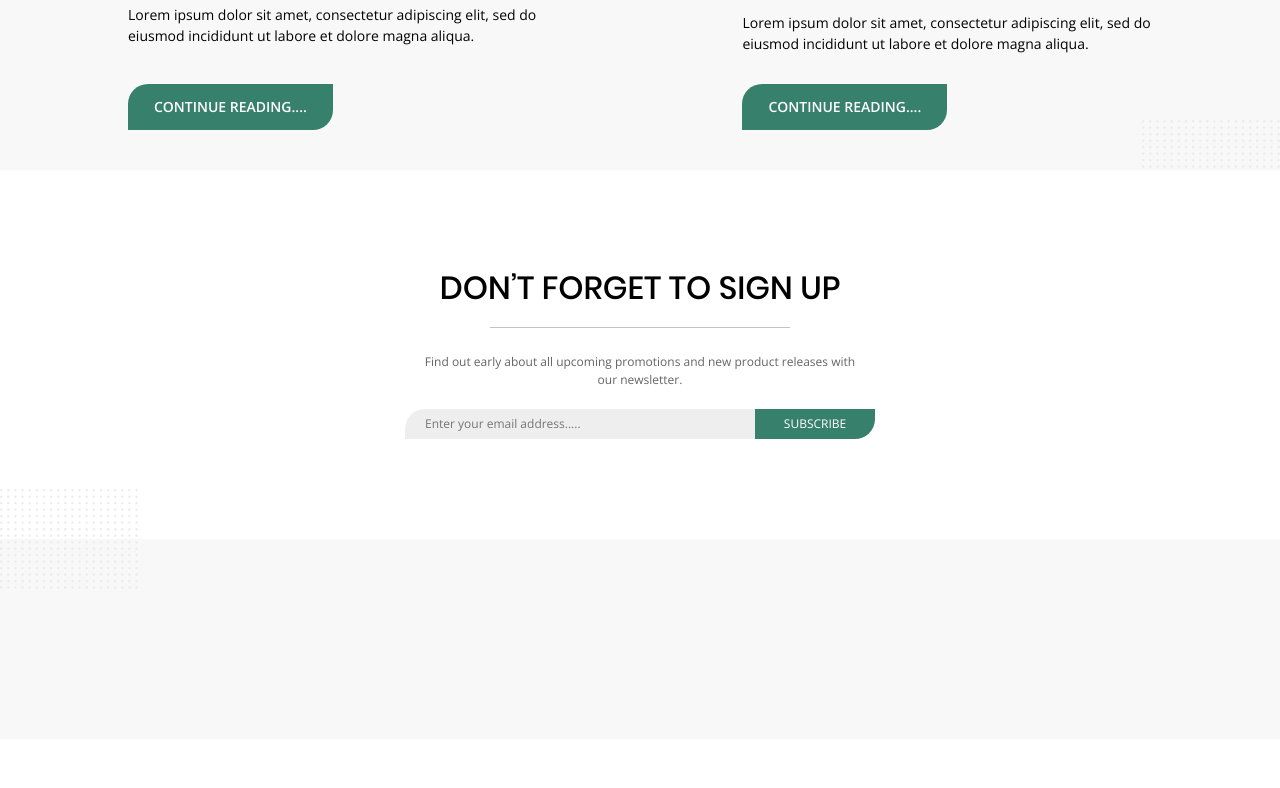
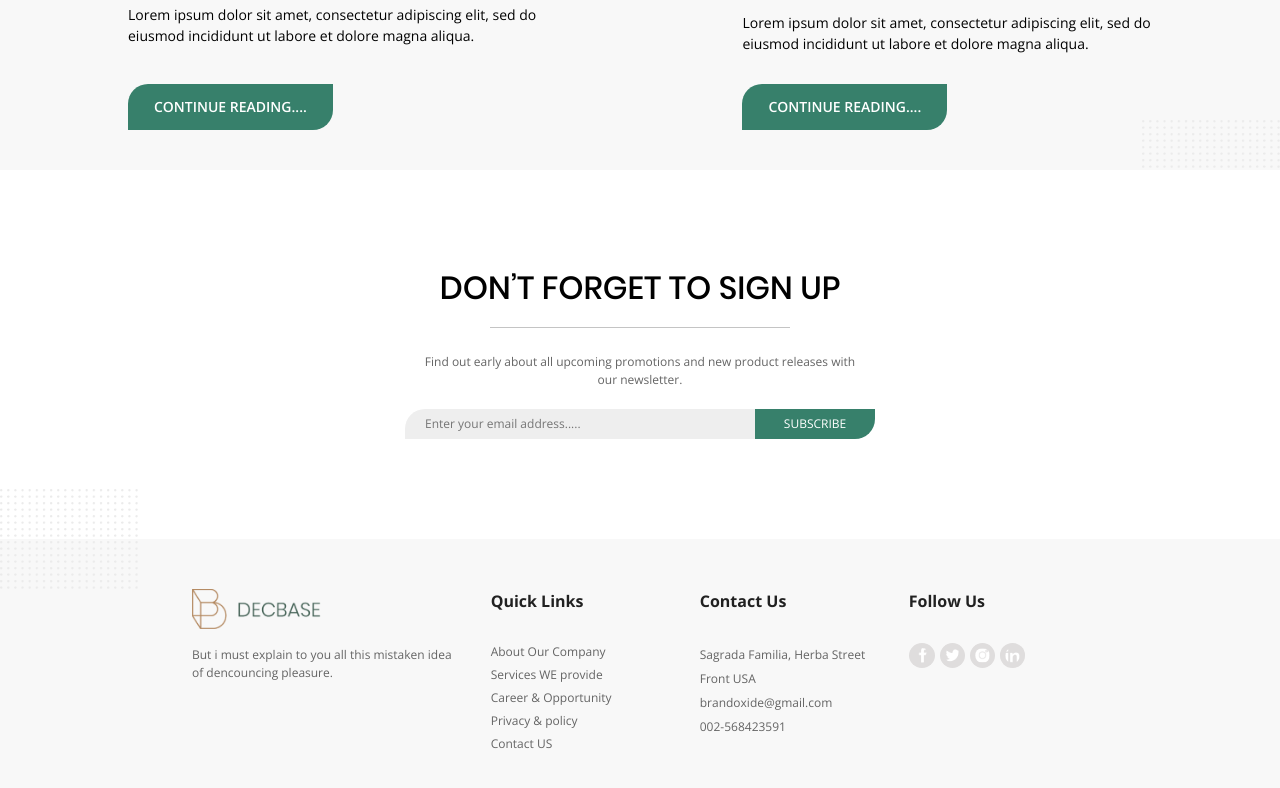
Before and after one commit to KingArthur-IT/DesighCompany-Cite-Template, a plain HTML site: page index.html in a window 1280 px wide. Shown: the part 3316-4104 px from the top of the page. Before the commit the page ends 4055 px from the top, so only its background shows below. Drawn offline with nearby package versions, Linux system fonts and the light colour scheme.

Commit message:
Сверстан подвал

```diff
--- a/css/footer.css
+++ b/css/footer.css
@@ -1,5 +1,82 @@
 .footer
 {
-    height: 200px;
     background: #F8F8F8;
+    padding: 50px 15%;
+    display: flex;
+    justify-content: space-between;
+    font-family: 'Open Sans', sans-serif;
+    font-size: 12px;
+    color: #646464;
+    line-height: 1.5;
 }
+
+.footer__company
+{
+    flex-basis: 30%;
+}
+.footer__company__logotype
+{
+    height: 40px;
+}
+
+.footer__company__description
+{
+    display: block;
+}
+
+.footer__links
+{
+    flex-basis: 20%;
+    display: flex;
+    flex-direction: column;
+}
+
+.footer__links__title, .footer__contacts__title, .footer__socials__title
+{
+    margin: 0px;
+    font-size: 16px;
+    color: #212121;
+    margin-bottom: 30px;
+}
+
+.footer__links__item
+{
+    text-decoration: none;
+    margin-bottom: 5px;
+    color: #646464;
+}
+
+.footer__contacts
+{
+    flex-basis: 20%;
+}
+
+.footer__contacts__adress
+{
+    font-style: normal;
+    line-height: 2;
+}
+
+.footer__socials
+{
+    flex-basis: 20%;
+}
+
+.footer__socials__items-row
+{
+    display: flex;
+}
+
+.footer__socials__items-row__logo
+{
+    height: 25px;
+    border-radius: 50%;
+    padding: 5px;
+    background-color: #dfdddd;
+    margin-right: 5px;
+}
+
+.footer__socials__items-row__logo:hover
+{
+    background-color: #37806B;
+}
--- a/index.html
+++ b/index.html
@@ -242,6 +242,40 @@
     </section>
 </body>
 <footer class="footer">
-
+    <div class="footer__company">
+        <a href="index.html"> <img class = "footer__company__logotype" src="./img/Logo.png"></a>
+        <p class="footer__company__description">But i must explain to you all this mistaken
+            idea of dencouncing pleasure.</p>
+    </div>
+    <div class="footer__links">
+        <h5 class = "footer__links__title">Quick Links</h5>
+        <a href="" class = "footer__links__item">About Our Company</a>
+        <a href="" class = "footer__links__item">Services WE provide</a>
+        <a href="" class = "footer__links__item">Career & Opportunity</a>
+        <a href="" class = "footer__links__item">Privacy & policy</a>
+        <a href="" class = "footer__links__item">Contact US</a>
+    </div>
+    <div class="footer__contacts">
+        <h5 class = "footer__contacts__title">Contact Us</h5>
+        <address class = "footer__contacts__adress">Sagrada Familia, Herba Street Front USA
+            <br>brandoxide@gmail.com <br>002-568423591</address>
+    </div>
+    <div class="footer__socials">
+        <h5 class = "footer__socials__title">Follow Us</h5>
+        <div class = "footer__socials__items-row">
+            <a href="">
+                <img src="./img/fb-logo.png" alt="" class = "footer__socials__items-row__logo">
+            </a>
+            <a href="">
+                <img src="./img/twitter-logo.png" alt="" class = "footer__socials__items-row__logo">
+            </a>
+            <a href="">
+                <img src="./img/instagram-logo.png" alt="" class = "footer__socials__items-row__logo">
+            </a>
+            <a href="">
+                <img src="./img/linked-logo.png" alt="" class = "footer__socials__items-row__logo">
+            </a>
+        </div>
+    </div>
 </footer>
 </html>
```
Also changed, not shown: img/Logo.png (added), img/fb-logo.png (added), img/instagram-logo.png (added), img/linked-logo.png (added), img/twitter-logo.png (added).
